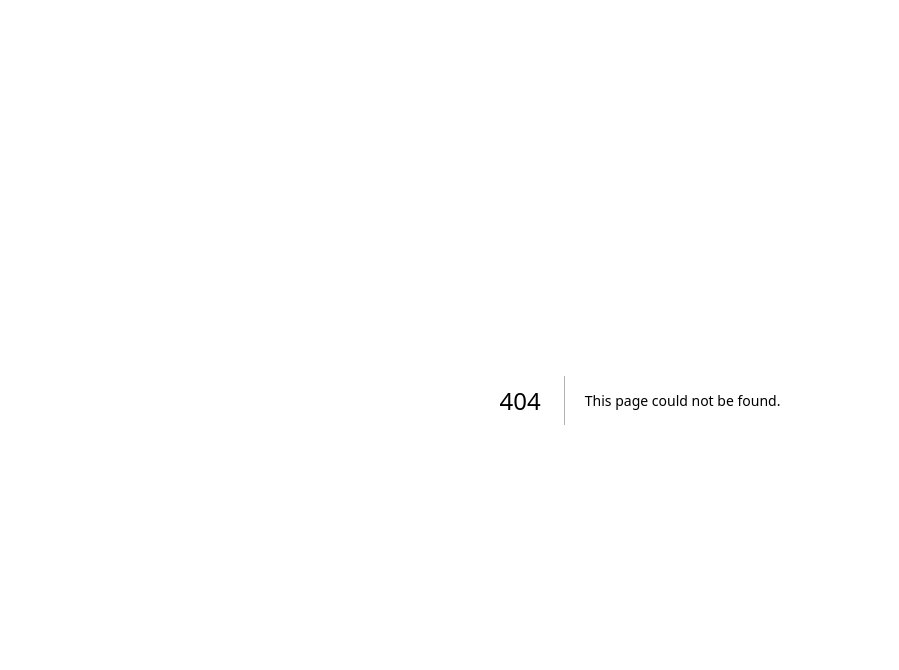
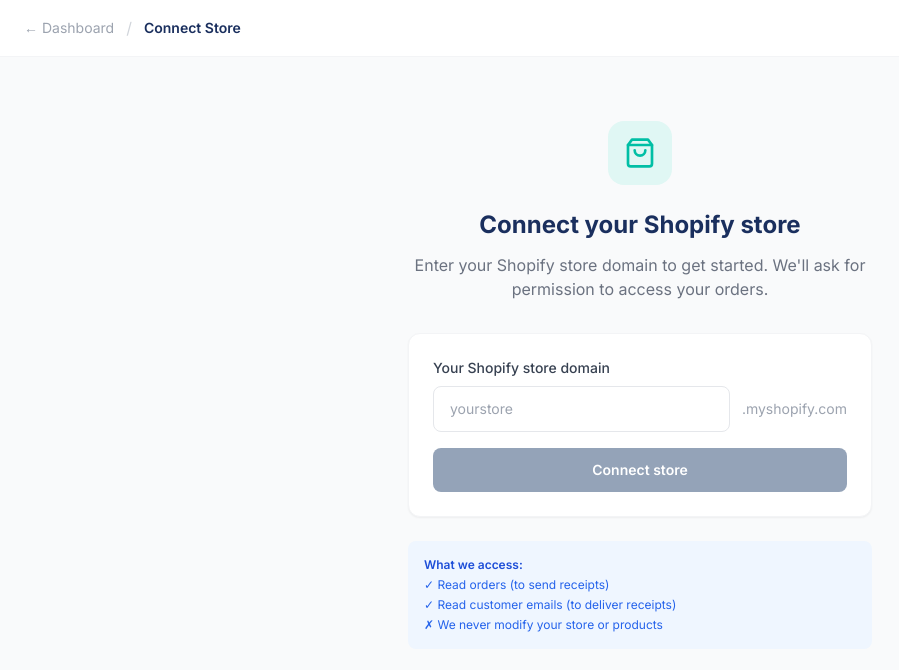
Before and after one commit to MrZorian/tryrecivo-app, a Next.js app: page /dashboard/connect in a window 1280 px wide. Before the commit this address had no page. Shown: the top 670 px of the page, without its empty margins (0-899 px from the left). Built offline with nearby package versions, Linux system fonts and the light colour scheme.

Commit message:
Add app/dashboard/connect/page.tsx

```diff
--- /dev/null
+++ b/app/dashboard/connect/page.tsx
@@ -0,0 +1,68 @@
+'use client'
+import { useState } from 'react'
+import Link from 'next/link'
+
+export default function ConnectStore() {
+  const [shopDomain, setShopDomain] = useState('')
+  const [loading, setLoading] = useState(false)
+
+  const handleConnect = () => {
+    if (!shopDomain) return
+    setLoading(true)
+    const cleanDomain = shopDomain.replace('https://', '').replace('http://', '').replace('.myshopify.com', '')
+    window.location.href = `/api/shopify/install?shop=${cleanDomain}.myshopify.com`
+  }
+
+  return (
+    <div className="min-h-screen bg-gray-50">
+      <nav className="bg-white border-b border-gray-100 px-6 py-4 flex items-center gap-3">
+        <Link href="/dashboard" className="text-gray-400 hover:text-gray-600 text-sm">← Dashboard</Link>
+        <span className="text-gray-300">/</span>
+        <span className="font-semibold text-sm" style={{color:'#1a2f5e'}}>Connect Store</span>
+      </nav>
+
+      <div className="max-w-lg mx-auto px-6 py-16 text-center">
+        <div className="w-16 h-16 rounded-2xl mx-auto mb-6 flex items-center justify-center" style={{background:'#e0f7f4'}}>
+          <svg width="32" height="32" viewBox="0 0 24 24" fill="none" stroke="#00bfa5" strokeWidth="2" strokeLinecap="round" strokeLinejoin="round">
+            <path d="M6 2L3 6v14a2 2 0 002 2h14a2 2 0 002-2V6l-3-4z"/>
+            <line x1="3" y1="6" x2="21" y2="6"/>
+            <path d="M16 10a4 4 0 01-8 0"/>
+          </svg>
+        </div>
+        <h1 className="text-2xl font-bold mb-3" style={{color:'#1a2f5e'}}>Connect your Shopify store</h1>
+        <p className="text-gray-500 mb-8">Enter your Shopify store domain to get started. We&apos;ll ask for permission to access your orders.</p>
+
+        <div className="bg-white rounded-xl p-6 border border-gray-100 shadow-sm text-left">
+          <label className="block text-sm font-medium text-gray-700 mb-2">Your Shopify store domain</label>
+          <div className="flex gap-3">
+            <input
+              type="text"
+              value={shopDomain}
+              onChange={e => setShopDomain(e.target.value)}
+              placeholder="yourstore"
+              className="flex-1 px-4 py-3 rounded-lg border border-gray-200 text-gray-900 focus:outline-none text-sm"
+            />
+            <span className="flex items-center text-gray-400 text-sm">.myshopify.com</span>
+          </div>
+          <button
+            onClick={handleConnect}
+            disabled={loading || !shopDomain}
+            className="w-full mt-4 py-3 rounded-lg text-white font-semibold text-sm"
+            style={{background: loading || !shopDomain ? '#94a3b8' : '#1a2f5e'}}
+          >
+            {loading ? 'Connecting...' : 'Connect store'}
+          </button>
+        </div>
+
+        <div className="mt-6 p-4 bg-blue-50 rounded-lg text-left">
+          <p className="text-xs text-blue-700 font-semibold mb-1">What we access:</p>
+          <ul className="text-xs text-blue-600 space-y-1">
+            <li>✓ Read orders (to send receipts)</li>
+            <li>✓ Read customer emails (to deliver receipts)</li>
+            <li>✗ We never modify your store or products</li>
+          </ul>
+        </div>
+      </div>
+    </div>
+  )
+}
```
